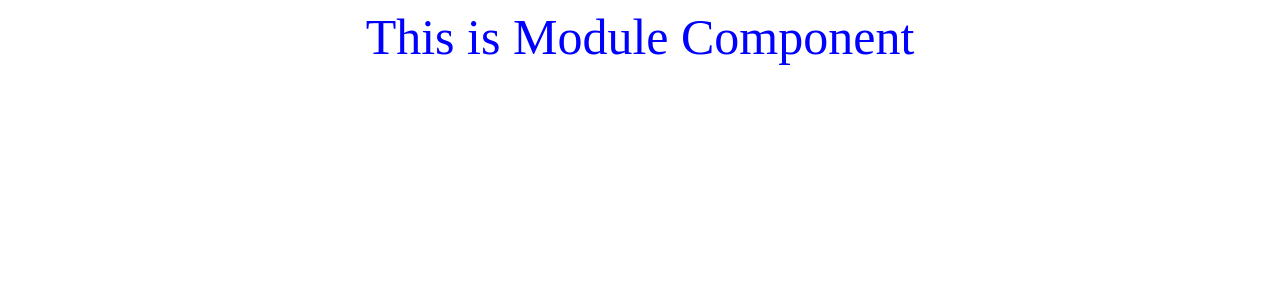
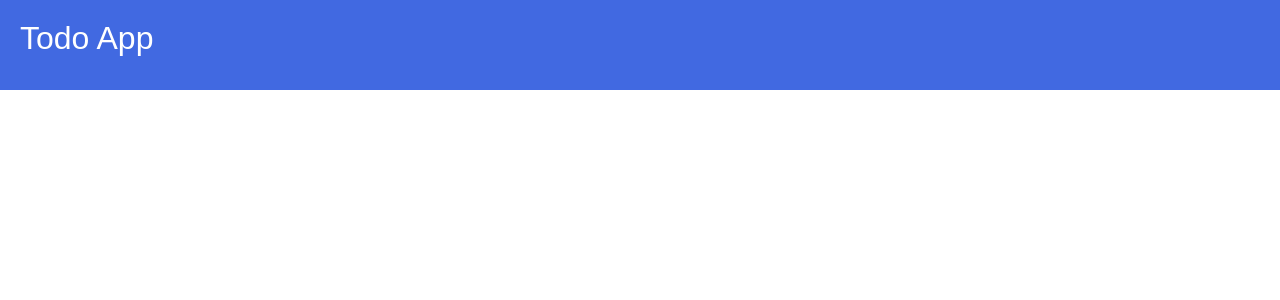
Before and after one commit to AmirTaki/React-JS-Tutorial-For-Beginners, a React (Create React App) app in the folder myproject/: page / in a window 1280 px wide. Shown: the top 300 px of the page. Built offline with nearby package versions, Linux system fonts and the light colour scheme.

Commit message:
Adding Header'

```diff
--- a/myproject/src/App.js
+++ b/myproject/src/App.js
@@ -1,13 +1,11 @@
 import logo from './logo.svg';
 import './App.css';
-import ModuleComponent from './components/ModuleComponent';
-
+import Header from './components/Header';
 
 function App() {
   return (
     <div className="App">
-
-      <ModuleComponent />
+      <Header/>
     </div>
   );
 }
--- /dev/null
+++ b/myproject/src/components/Header.js
@@ -0,0 +1,9 @@
+import style from "./style.module.css"
+const Header = () => {
+    return (
+        <div className = {style.header}>
+            Todo App
+        </div>
+    )
+}
+export default Header
--- a/myproject/src/components/ModuleComponent.js
+++ /dev/null
@@ -1,9 +0,0 @@
-import Styles from "./style.module.css"
-const ModuleComponent = () => {
-    return (
-        <div className={Styles.header}>
-            This is Module Component
-        </div>
-    )
-}
-export default ModuleComponent ;
--- a/myproject/src/components/style.module.css
+++ b/myproject/src/components/style.module.css
@@ -1,6 +1,11 @@
+body {
+    margin: 0;
+    font-family: sans-serif;
+}
 .header {
-    color: blue;
-    text-align: center;
-    font-size: 50px;
-
+    background-color: royalblue;
+    height: 50px;
+    font-size: 2em;
+    color:#fff;
+    padding: 20px
 }
--- a/myproject/src/components/styles.css
+++ /dev/null
@@ -1,4 +0,0 @@
-.header  {
-    color: red;
-    text-align : center
-}
```
Also changed, not shown: myproject/src/components/Form.js (deleted, +0 -49 lines), myproject/src/components/InlineComponent.js (deleted, +0 -14 lines), myproject/src/components/ListItem.js (deleted, +0 -9 lines), myproject/src/components/StylesheetComponent.js (deleted, +0 -9 lines), myproject/src/components/Todo.js (deleted, +0 -31 lines).
